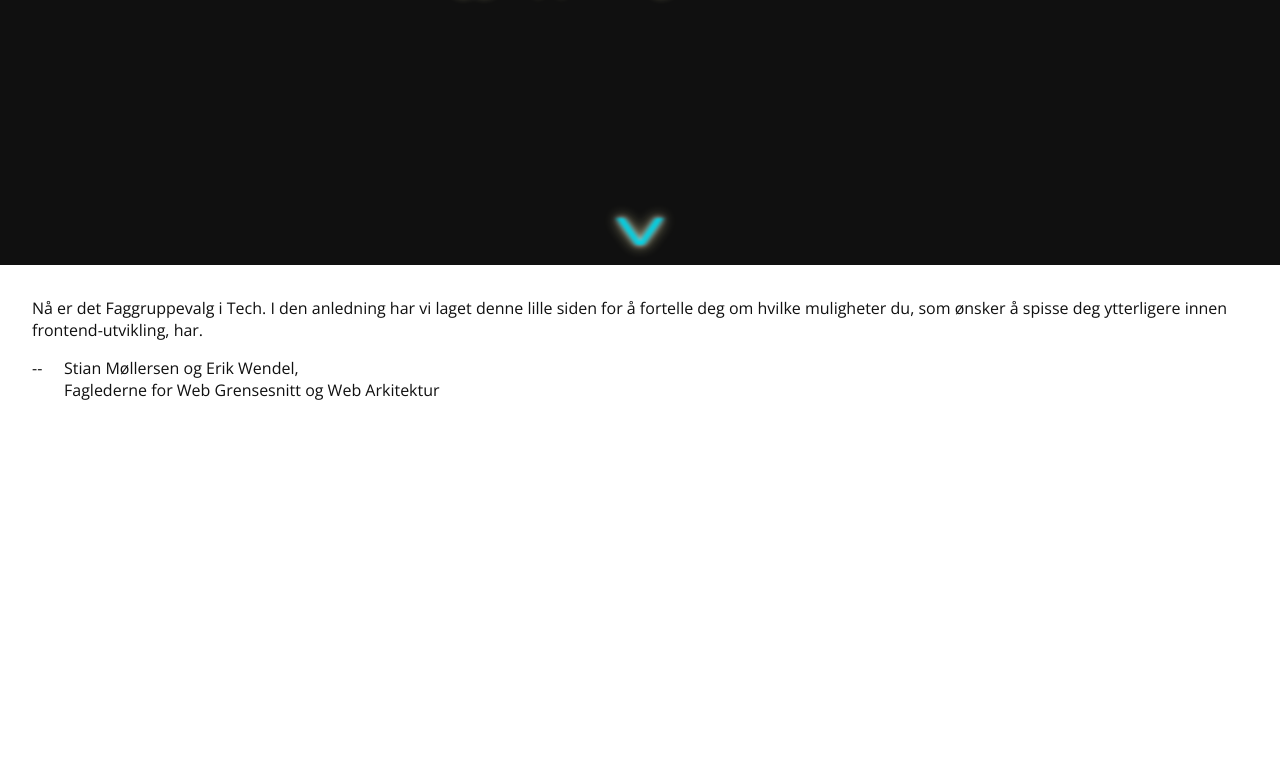
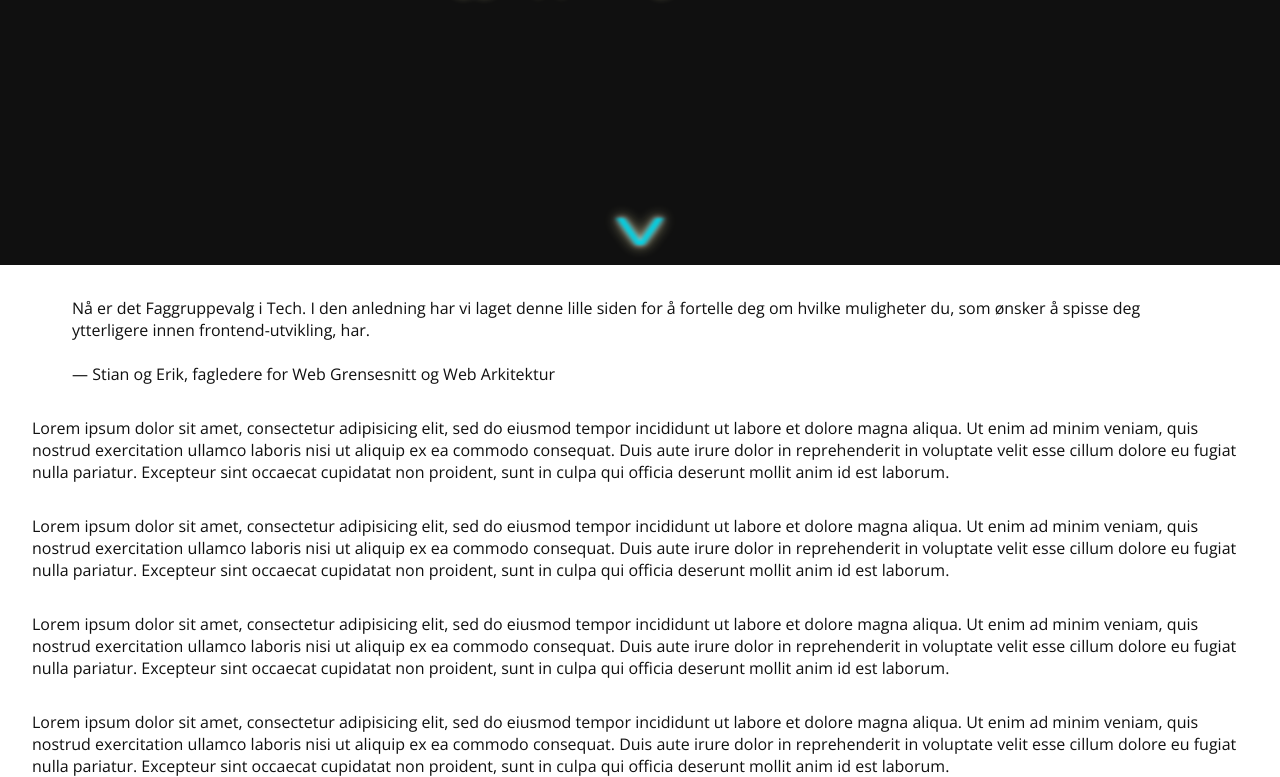
Before and after one commit to mollerse/techfrontend2016, a website: page index.html in a window 1280 px wide. Shown: the part 535-1312 px from the top of the page. Before the commit the page ends 936 px from the top, so only its background shows below. Drawn offline with nearby package versions, Linux system fonts and the light colour scheme.

Commit message:
Remove unused stuff

```diff
--- a/index.html
+++ b/index.html
@@ -17,15 +17,57 @@
       </header>
     </section>
     <section id="content" class="motivation">
-      <p>
+      <blockquote>
         Nå er det Faggruppevalg i Tech. I den anledning har vi laget denne lille
         siden for å fortelle deg om hvilke muligheter du, som ønsker å spisse deg
         ytterligere innen frontend-utvikling, har.
+        <br>
+        <br>
+        &mdash; Stian og Erik, fagledere for Web Grensesnitt og Web Arkitektur
+      </blockquote>
+    </section>
+
+    <section class="motivation">
+      <p>
+        Lorem ipsum dolor sit amet, consectetur adipisicing elit, sed do eiusmod tempor
+incididunt ut labore et dolore magna aliqua. Ut enim ad minim veniam, quis
+nostrud exercitation ullamco laboris nisi ut aliquip ex ea commodo consequat.
+Duis aute irure dolor in reprehenderit in voluptate velit esse cillum dolore eu
+fugiat nulla pariatur. Excepteur sint occaecat cupidatat non proident, sunt in
+culpa qui officia deserunt mollit anim id est laborum.
       </p>
+    </section>
 
-      <p class="from">
-        Stian Møllersen og Erik Wendel,
-        <br />Faglederne for Web Grensesnitt og Web Arkitektur
+    <section class="motivation">
+      <p>
+        Lorem ipsum dolor sit amet, consectetur adipisicing elit, sed do eiusmod tempor
+incididunt ut labore et dolore magna aliqua. Ut enim ad minim veniam, quis
+nostrud exercitation ullamco laboris nisi ut aliquip ex ea commodo consequat.
+Duis aute irure dolor in reprehenderit in voluptate velit esse cillum dolore eu
+fugiat nulla pariatur. Excepteur sint occaecat cupidatat non proident, sunt in
+culpa qui officia deserunt mollit anim id est laborum.
+      </p>
+    </section>
+
+    <section class="motivation">
+      <p>
+        Lorem ipsum dolor sit amet, consectetur adipisicing elit, sed do eiusmod tempor
+incididunt ut labore et dolore magna aliqua. Ut enim ad minim veniam, quis
+nostrud exercitation ullamco laboris nisi ut aliquip ex ea commodo consequat.
+Duis aute irure dolor in reprehenderit in voluptate velit esse cillum dolore eu
+fugiat nulla pariatur. Excepteur sint occaecat cupidatat non proident, sunt in
+culpa qui officia deserunt mollit anim id est laborum.
+      </p>
+    </section>
+
+    <section class="motivation">
+      <p>
+        Lorem ipsum dolor sit amet, consectetur adipisicing elit, sed do eiusmod tempor
+incididunt ut labore et dolore magna aliqua. Ut enim ad minim veniam, quis
+nostrud exercitation ullamco laboris nisi ut aliquip ex ea commodo consequat.
+Duis aute irure dolor in reprehenderit in voluptate velit esse cillum dolore eu
+fugiat nulla pariatur. Excepteur sint occaecat cupidatat non proident, sunt in
+culpa qui officia deserunt mollit anim id est laborum.
       </p>
     </section>
 
--- a/styles.css
+++ b/styles.css
@@ -85,7 +85,7 @@ h1, h2, h3 {
 
 .from:before {
   display: block;
-  content: '--';
+  content: '—';
   position: absolute;
   left: -2rem;
 }
@@ -111,7 +111,7 @@ h1, h2, h3 {
 }
 
 .intro header {
-  animation: flicker 30ms infinite, jerk 50ms infinite;
+  animation: flicker 30ms infinite;
 }
 
 @keyframes flicker {
@@ -120,14 +120,8 @@ h1, h2, h3 {
   100%{ opacity:0.8; }
 }
 
-@keyframes jerk {
-  50% { left:1px; }
-  51% { left:0; }
-}
-
 .intro h1, .intro h2 {
   animation: jerkwhole 5s infinite;
-  position:relative;
 }
 
 @keyframes jerkwhole {
```
